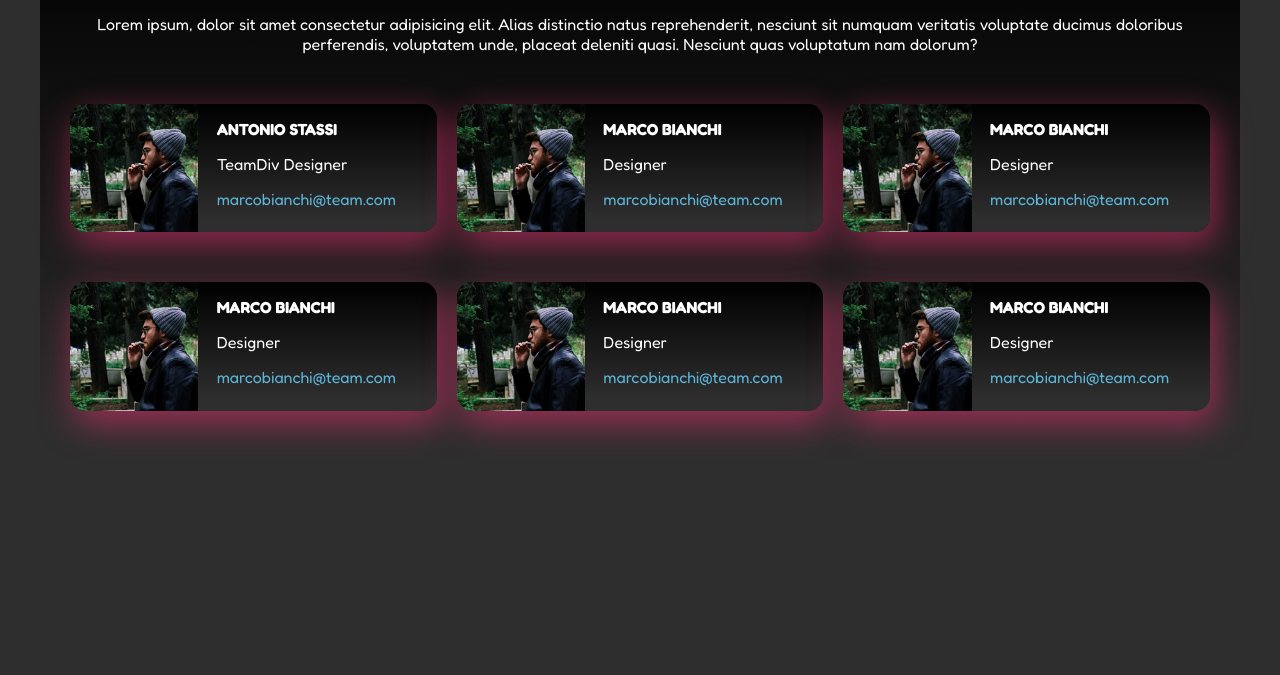
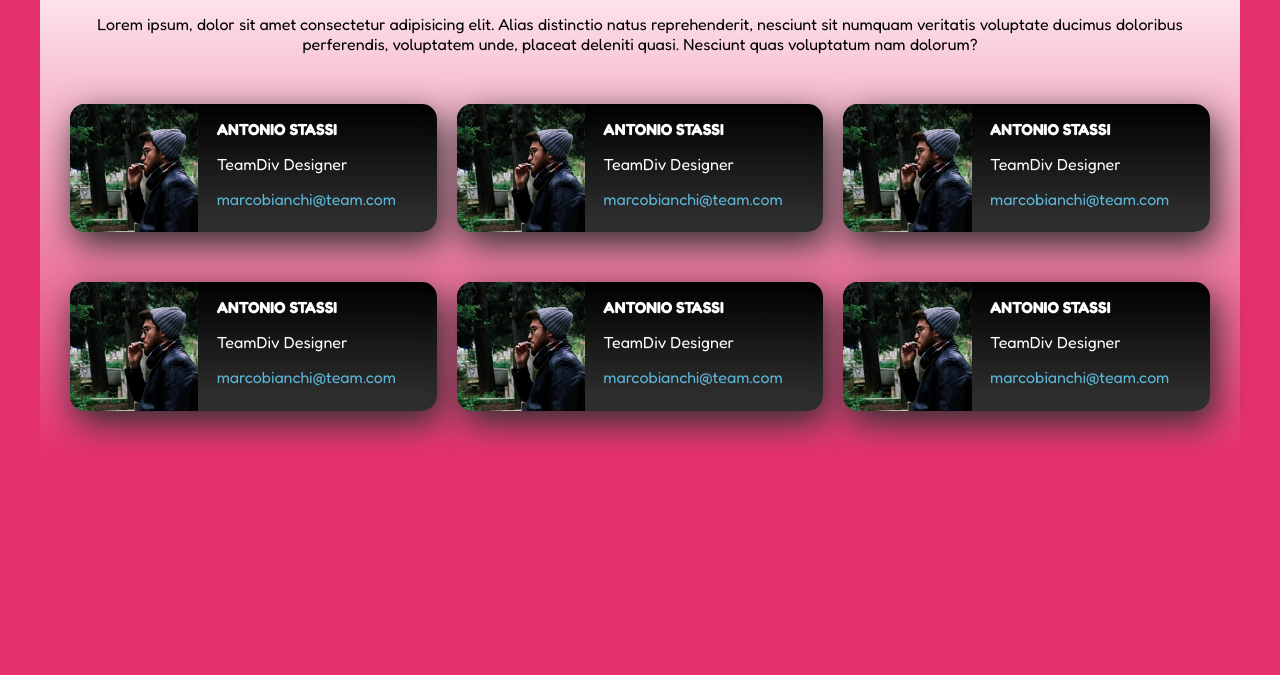
Before and after one commit to antoniostassi/html-css-float-cards, a plain HTML site: page index.html in a window 1280 px wide. Shown: the part 125-800 px from the top of the page. Drawn offline with Linux system fonts and the light colour scheme.

Commit message:
various style and html fix

```diff
--- a/css/style.css
+++ b/css/style.css
@@ -5,11 +5,11 @@
     box-sizing:border-box;
     /* Lo faccio solo io */
     font-family: "Fredoka", sans-serif;
-    color:white;
+    color:black;
 }
 
 body {
-    background-color:#2E2E2E;
+    background-color:#E53170;
 }
 
 /* General Classes */
@@ -38,7 +38,7 @@ body {
     max-width:1200px;
     margin:auto;
     padding:20px;
-    background: linear-gradient(black 0%, #2E2E2E 90%) 0% 0% no-repeat padding-box;
+    background: linear-gradient(white 0%, #E53170 95%) 0% 0% no-repeat padding-box;
     margin-top:50px;
     border-radius:20px;
 }
@@ -55,7 +55,7 @@ header p:last-child{ /* ;) */
 }
 
 .profiles > .pro-card {
-    box-shadow: #e5317098 5px 12px 35px;
+    box-shadow: #2E2E2E 5px 12px 35px;
 }
 
 .pro-card {
@@ -79,11 +79,15 @@ header p:last-child{ /* ;) */
     float:left;
 }
 
-.pro-card p, a {
+.pro-card p, .pro-card a {
     display:block;
     margin-top:15px;
     margin-bottom:15px;
     margin-left:40%; /* Cioè il margine dev'essere il 40% del container "pro-card" affinché vada quasi al centro*/
+}
+
+.pro-card p, .pro-card strong{
+    color:white;
 }
 
 /* Animation */
--- a/index.html
+++ b/index.html
@@ -31,32 +31,32 @@
                     </div>
                     <div class="pro-card clearfix card-shadow">
                         <img src="img/male1.png" alt="1st Propic">
-                        <p><strong>MARCO BIANCHI</strong></p>
-                        <p>Designer</p>
+                        <p><strong>ANTONIO STASSI</strong></p>
+                        <p>TeamDiv Designer</p>
                         <a href="#" class="email">marcobianchi@team.com</a>
                     </div>
                     <div class="pro-card clearfix card-shadow">
                         <img src="img/male1.png" alt="1st Propic">
-                        <p><strong>MARCO BIANCHI</strong></p>
-                        <p>Designer</p>
+                        <p><strong>ANTONIO STASSI</strong></p>
+                        <p>TeamDiv Designer</p>
                         <a href="#" class="email">marcobianchi@team.com</a>
                     </div>
                     <div class="pro-card clearfix card-shadow">
                         <img src="img/male1.png" alt="1st Propic">
-                        <p><strong>MARCO BIANCHI</strong></p>
-                        <p>Designer</p>
+                        <p><strong>ANTONIO STASSI</strong></p>
+                        <p>TeamDiv Designer</p>
                         <a href="#" class="email">marcobianchi@team.com</a>
                     </div>
                     <div class="pro-card clearfix card-shadow">
                         <img src="img/male1.png" alt="1st Propic">
-                        <p><strong>MARCO BIANCHI</strong></p>
-                        <p>Designer</p>
+                        <p><strong>ANTONIO STASSI</strong></p>
+                        <p>TeamDiv Designer</p>
                         <a href="#" class="email">marcobianchi@team.com</a>
                     </div>
                     <div class="pro-card clearfix card-shadow">
                         <img src="img/male1.png" alt="1st Propic">
-                        <p><strong>MARCO BIANCHI</strong></p>
-                        <p>Designer</p>
+                        <p><strong>ANTONIO STASSI</strong></p>
+                        <p>TeamDiv Designer</p>
                         <a href="#" class="email">marcobianchi@team.com</a>
                     </div>
                 </div>
```
